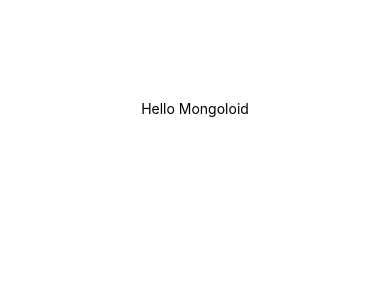
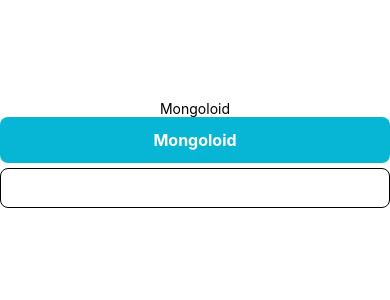
Before and after one commit to Valentin-Holovin/Linkline-react-native, a React Native app: screen / in a window 390 px wide. Shown: the top 300 px of the page. Built offline with nearby package versions, Linux system fonts and the light colour scheme.

Commit message:
feat: add ui

```diff
--- a/App.tsx
+++ b/App.tsx
@@ -4,15 +4,15 @@ import {
 } from 'react-native';
 import { SafeAreaProvider } from 'react-native-safe-area-context';
 import { GestureHandlerRootView } from 'react-native-gesture-handler';
+import { Button, Input } from 'ui';
 
-const App = () => {
 const styles = StyleSheet.create({
   layout: {
     flex: 1,
   },
 });
 
-  return (
+const App = () => (
   <GestureHandlerRootView style={styles.layout}>
     <SafeAreaProvider>
       <SafeAreaView>
@@ -20,12 +20,13 @@ const App = () => {
           display: 'flex', alignItems: 'center', justifyContent: 'center', marginTop: 100,
         }}
         >
-            <Text>Hello Mongoloid</Text>
+          <Text>Mongoloid</Text>
+          <Button title="Mongoloid" />
+          <Input />
         </View>
       </SafeAreaView>
     </SafeAreaProvider>
   </GestureHandlerRootView>
 );
-};
 
 export default App;
--- a/babel.config.js
+++ b/babel.config.js
@@ -1,6 +1,7 @@
 module.exports = {
   presets: ['module:metro-react-native-babel-preset'],
   plugins: [
+    'react-native-reanimated/plugin',
     [
       'babel-plugin-module-resolver',
       {
@@ -23,6 +24,5 @@ module.exports = {
         extensions: ['.js', '.jsx', '.ts', '.tsx'],
       },
     ],
-    'react-native-reanimated/plugin',
   ],
 };
--- a/package.json
+++ b/package.json
@@ -16,6 +16,7 @@
   "dependencies": {
     "@typescript-eslint/eslint-plugin": "^5.54.1",
     "@typescript-eslint/parser": "^5.54.1",
+    "babel-plugin-module-resolver": "^5.0.0",
     "eslint": "^8.36.0",
     "eslint-config-airbnb": "^19.0.4",
     "eslint-config-prettier": "^8.7.0",
@@ -30,10 +31,9 @@
     "expo": "~48.0.6",
     "expo-status-bar": "~1.4.4",
     "husky": "^8.0.3",
-    "i18next": "^22.4.11",
+    "metro-react-native-babel-preset": "^0.76.0",
     "prettier": "^2.8.4",
     "react": "18.2.0",
-    "react-i18next": "^12.2.0",
     "react-native": "0.71.3",
     "react-native-gesture-handler": "^2.9.0",
     "react-native-reanimated": "^3.0.2",
--- /dev/null
+++ b/src/shared/helpers/Helpers.ts
@@ -0,0 +1,11 @@
+import { Platform } from 'react-native';
+
+export type AnyType = any;
+
+export const isIOS = Platform.OS === 'ios';
+
+export const touchableConfig = {
+  delayPressIn: 0,
+  delayPressOut: 0,
+  activeOpacity: 0.8,
+};
--- /dev/null
+++ b/src/shared/theme/Colors.ts
@@ -0,0 +1,83 @@
+export const Colors = {
+
+  white: '#FFFFFF',
+
+  black: '#000000',
+
+  primary50: '#ecfeff',
+  primary100: '#cffafe',
+  primary200: '#a5f3fc',
+  primary300: '#67e8f9',
+  primary400: '#22d3ee',
+  primary500: '#06b6d4',
+  primary600: '#0891b2',
+  primary700: '#0e7490',
+  primary800: '#155e75',
+  primary900: '#164e63',
+
+  secondary50: '#fdf2f8',
+  secondary100: '#fce7f3',
+  secondary200: '#fbcfe8',
+  secondary300: '#f9a8d4',
+  secondary400: '#f472b6',
+  secondary500: '#ec4899',
+  secondary600: '#db2777',
+  secondary700: '#be185d',
+  secondary800: '#9d174d',
+  secondary900: '#831843',
+
+  tertiary50: '#ecfdf5',
+  tertiary100: '#d1fae5',
+  tertiary200: '#a7f3d0',
+  tertiary300: '#6ee7b7',
+  tertiary400: '#34d399',
+  tertiary500: '#10b981',
+  tertiary600: '#059669',
+  tertiary700: '#047857',
+  tertiary800: '#065f46',
+  tertiary900: '#064e3b',
+
+  danger50: '#fff1f2',
+  danger100: '#ffe4e6',
+  danger200: '#fecdd3',
+  danger300: '#fda4af',
+  danger400: '#fb7185',
+  danger500: '#f43f5e',
+  danger600: '#e11d48',
+  danger700: '#be123c',
+  danger800: '#9f1239',
+  danger900: '#881337',
+
+  success50: '#f0fdf4',
+  success100: '#dcfce7',
+  success200: '#bbf7d0',
+  success300: '#86efac',
+  success400: '#4ade80',
+  success500: '#22c55e',
+  success600: '#16a34a',
+  success700: '#15803d',
+  success800: '#166534',
+  success900: '#14532d',
+
+  info50: '#f0f9ff',
+  info100: '#e0f2fe',
+  info200: '#bae6fd',
+  info300: '#7dd3fc',
+  info400: '#38bdf8',
+  info500: '#0ea5e9',
+  info600: '#0284c7',
+  info700: '#0369a1',
+  info800: '#075985',
+  info900: '#0c4a6e',
+
+  gray50: '#fafafa',
+  gray100: '#f4f4f5',
+  gray200: '#e4e4e7',
+  gray300: '#d4d4d8',
+  gray400: '#a1a1aa',
+  gray500: '#71717a',
+  gray600: '#52525b',
+  gray700: '#3f3f46',
+  gray800: '#27272a',
+  gray900: '#18181b',
+};
--- /dev/null
+++ b/src/shared/theme/Fonts.ts
@@ -0,0 +1,16 @@
+export const FontSizes = {
+  '2xs': 10,
+  xs: 12,
+  sm: 14,
+  md: 16,
+  lg: 18,
+  xl: 20,
+  '2xl': 24,
+  '3xl': 30,
+  '4xl': 36,
+  '5xl': 48,
+  '6xl': 60,
+  '7xl': 72,
+  '8xl': 96,
+  '9xl': 128,
+};
--- /dev/null
+++ b/src/shared/ui/Button/Button.tsx
@@ -0,0 +1,44 @@
+import React from 'react';
+import { StyleSheet, TouchableOpacity, Text } from 'react-native';
+import { touchableConfig } from 'helpers/Helpers';
+import { Loader } from 'ui/Loader/Loader';
+import { Colors } from 'shared/theme/Colors';
+import { FontSizes } from 'shared/theme/Fonts';
+
+interface ButtonProps {
+    onPress?: () => void;
+    title?: string;
+    isLoading?: boolean;
+    disabled?: boolean;
+}
+
+export const Button: React.FC<ButtonProps> = ({
+  onPress, title, isLoading, disabled,
+}) => (
+  <TouchableOpacity
+    {...touchableConfig}
+    onPress={onPress}
+    disabled={isLoading || disabled}
+    style={styles.button}
+  >
+    {isLoading ? <Loader /> : (
+      <Text style={styles.text}>{title}</Text>
+    )}
+  </TouchableOpacity>
+);
+
+const styles = StyleSheet.create({
+  button: {
+    justifyContent: 'center',
+    alignItems: 'center',
+    width: '100%',
+    height: 46,
+    backgroundColor: Colors.primary500,
+    borderRadius: 8,
+  },
+  text: {
+    color: Colors.white,
+    fontSize: FontSizes.md,
+    fontWeight: '700',
+  },
+});
--- /dev/null
+++ b/src/shared/ui/Input/Input.tsx
@@ -0,0 +1,50 @@
+import React from 'react';
+import {
+  StyleSheet, View, Text, TextInput,
+} from 'react-native';
+import { Colors } from 'shared/theme/Colors';
+import { FontSizes } from 'shared/theme/Fonts';
+
+interface InputProps {
+    value?: string;
+    label?: string;
+    placeholder?: string;
+    onChange?: (value: string) => void;
+  }
+
+export const Input: React.FC<InputProps> = ({
+  value,
+  label,
+  placeholder,
+  onChange,
+}) => (
+  <View style={styles.container}>
+    <Text style={styles.label}>{label}</Text>
+
+    <TextInput
+      style={styles.input}
+      value={value}
+      onChangeText={onChange}
+      placeholder={placeholder}
+      placeholderTextColor={Colors.gray300}
+    />
+
+  </View>
+);
+
+const styles = StyleSheet.create({
+  container: {
+    width: '100%',
+  },
+  label: {
+    fontSize: FontSizes.md,
+    fontWeight: 'bold',
+    marginBottom: 5,
+  },
+  input: {
+    height: 40,
+    borderWidth: 1,
+    padding: 10,
+    borderRadius: 8,
+  },
+});
--- /dev/null
+++ b/src/shared/ui/Loader/Loader.tsx
@@ -0,0 +1,21 @@
+import React from 'react';
+import { ActivityIndicator, View, StyleSheet } from 'react-native';
+import { Colors } from '../../theme/Colors';
+
+interface LoaderProps {
+    color?: string;
+    size?: 'small' | 'large';
+  }
+
+export const Loader: React.FC<LoaderProps> = ({ color = Colors.white, size = 'small' }) => (
+  <View style={styles.container}>
+    <ActivityIndicator color={color} size={size} />
+  </View>
+);
+
+const styles = StyleSheet.create({
+  container: {
+    justifyContent: 'center',
+    alignItems: 'center',
+  },
+});
--- /dev/null
+++ b/src/shared/ui/index.ts
@@ -0,0 +1,3 @@
+export * from './Button/Button';
+export * from './Loader/Loader';
+export * from './Input/Input';
```
Also changed, not shown: src/shared/theme/Spaces.ts (added, +16 -0 lines), src/shared/services/index.ts (added), 1 other file (tests, documents, lock files or other folders). Lines whose indentation alone changed are shown as unchanged.
